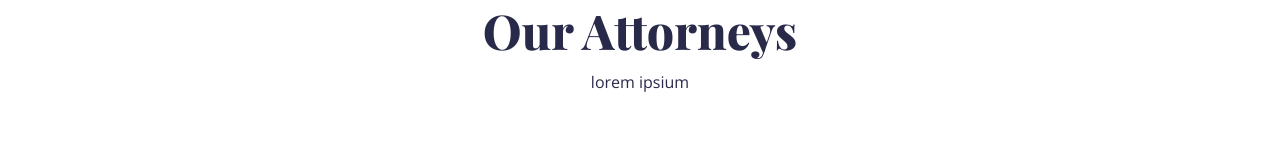
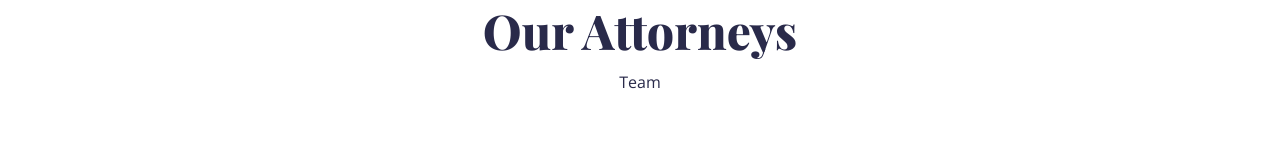
Before and after one commit to Ollatomiwa/lawfirm-website, a React (Create React App) app: page / in a window 1280 px wide. Shown: the part 2372-2524 px from the top of the page. Built offline with nearby package versions, Linux system fonts and the light colour scheme.

Commit message:
minor update

```diff
--- a/src/components/Header.js
+++ b/src/components/Header.js
@@ -26,9 +26,11 @@ const Header = ()=> {
         >
             <div className='container mx-auto flex items-center justify-between'>
                 {/* logo */}
+                <div classNmae="mr-auto">
                 <a href='#'>
                     <img src={Logo} alt='' />
                 </a>
+                </div>
                 {/* Nav */}
                 <Nav />
                 {/* Nav mobile */}
--- a/src/components/Team.js
+++ b/src/components/Team.js
@@ -8,7 +8,7 @@ const Team = () => {
     <section id='team' className='section'>
         <div className='container mx-auto text-center'>
             <h2 className='text-5xl font-primary font-extrabold mb-4 '>Our Attorneys</h2>
-            <p className='max-w-[540px] mx-auto px-6 lg:px-0 mb-[60px]' >lorem ipsium</p>
+            <p className='max-w-[540px] mx-auto px-6 lg:px-0 mb-[60px]' >Team</p>
 
             {/* team members grid */}
             <div className='lg:grid lg:grid-cols-3 lg:gap-x-[30px]'>
```
